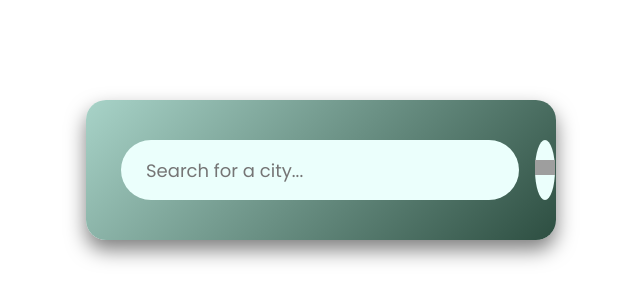
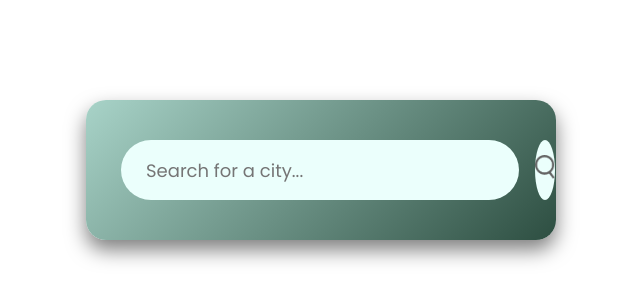
Before and after one commit to Luna-AkMercedes/My-Weather-App, a plain HTML site: page index.html in a window 1280 px wide. Shown: the full height of the page, 319-959 px from the left. Drawn offline with Linux system fonts and the light colour scheme; grey boxes are pictures that could not be loaded.

Commit message:
Update index.html

```diff
--- a/index.html
+++ b/index.html
@@ -13,7 +13,7 @@
     <div class="card">
         <div class="search">
             <input type="text" class="search-bar" placeholder="Search for a city..." id="searchbar" spellcheck="false">
-            <button class="search-button" id="search-button"><img src="https://i.pinimg.com/736x/25/c0/1e/25c01e9a9988fccaf33a8e6d3baa493a.jpg" alt="Search"></button>
+            <button class="search-button" id="search-button"><img src="images/search.png" alt="Search"></button>
         </div>
         <div class="error" id="error-message"> !! City not found... Invalid city name !! </div>
         <div class="weather">
```
